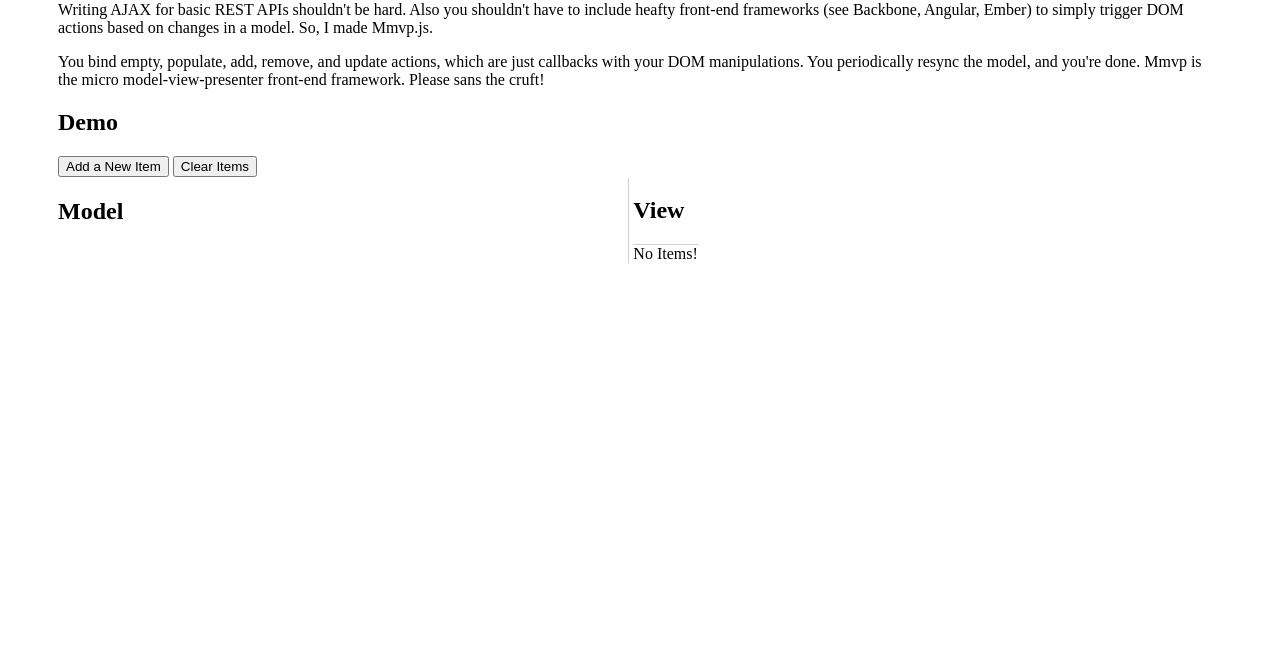
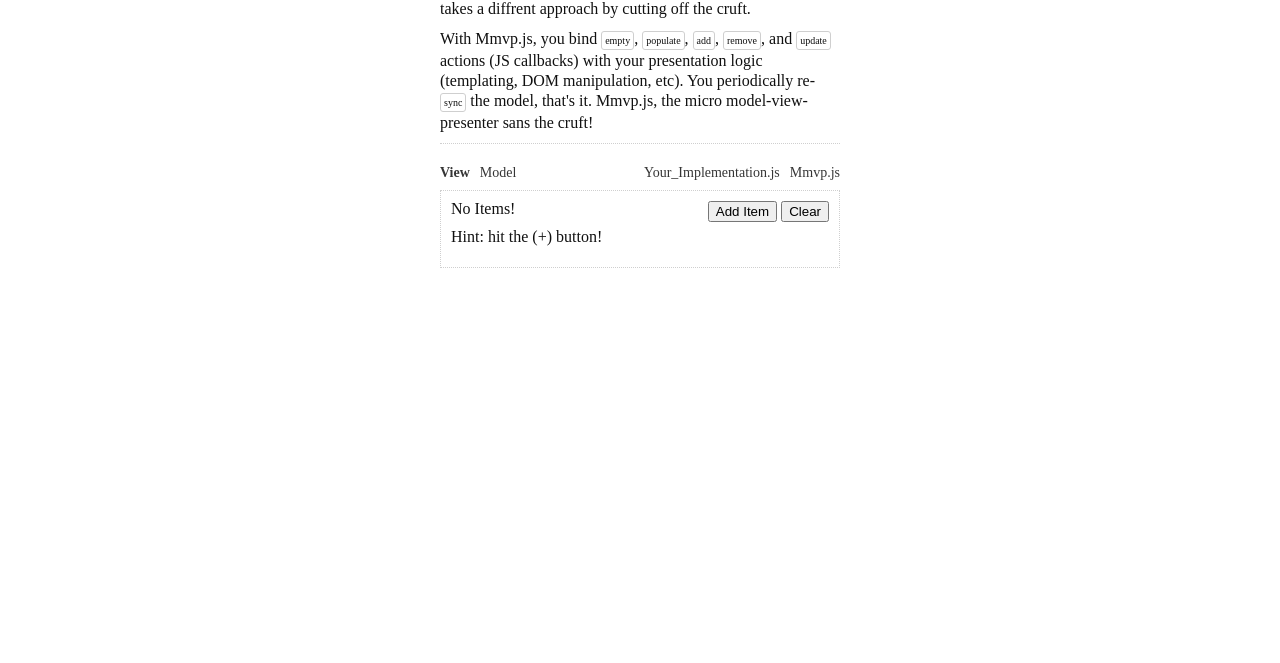
Before and after one commit to mil/Mmvp.js, a plain HTML site: page demo/index.html in a window 1280 px wide. Shown: the part 137-800 px from the top of the page. Drawn offline with Linux system fonts and the light colour scheme; a web font is replaced by a local one.

Commit message:
lots of changes

```diff
--- a/demo/index.html
+++ b/demo/index.html
@@ -12,31 +12,45 @@
 </head>
 
 <body>
-<h1>Mmvp.js</h1>
-<p>Writing AJAX for basic REST APIs shouldn't be hard. Also you shouldn't have to include heafty front-end frameworks (see Backbone, Angular, Ember) to simply trigger DOM actions based on changes in a model. So, I made Mmvp.js.</p>
-<p>You bind empty, populate, add, remove, and update actions, which are just callbacks with your DOM manipulations. You periodically resync the model, and you're done. Mmvp is the micro model-view-presenter front-end framework. Please sans the cruft!</p>
+<nav id='sidebar'>
+  <h1>Mmvp.js</h1>
+  <a href="">Gh</a>
+  <a href="">Minified</a>
+</nav>
+<main>
+<section id="overview">
+  <h2>Overview</h2>
+  <p>Front-end frameworks <sub>(<a href="#">Backbone</a>, <a href="#">Angular</a>, <a href="#">Ember</a>)</sub> in the process of giving you MV* architecture, bundle along things like: DOM manipulation, templating engines, and semantics. Mmvp.js takes a diffrent approach by  cutting off the cruft.</p>
+  <p>With Mmvp.js, you bind <code>empty</code>, <code>populate</code>, <code>add</code>, <code>remove</code>, and <code>update</code> actions (JS callbacks) with your presentation logic (templating, DOM manipulation, etc). You periodically re-<code>sync</code> the model, that's it. Mmvp.js, the micro model-view-presenter sans the cruft!</p>
+</section>
+<section id="demo">
+  <nav>
+    <div class='right'>
+      <h2 class='implementation'>Your_Implementation.js</h2>
+      <h2 class='source'>Mmvp.js</h2>
+    </div>
+    <div class='left'>
+      <h2 class='view active'>View</h2>
+      <h2 class='model'>Model</h2>
+    </div>
+  </nav>
+  <section id='switcher'>
+    <div class='view active'>
+      <div id='buttons'>
+        <button id='add'>Add Item</button>
+        <button id='clear'>Clear</button>
+      </div>
+      <div id="viewpen"></div>
+    </div>
+    <div class='view'>
+    </div>
+    <div class='view'>
+    </div>
+    <div class='view'>
+    </div>
+  </section>
 
-<h2>Demo</h2>
-
-<div id='buttons'>
-  <button id='add'>Add a New Item</button>
-  <button id='clear'>Clear Items</button>
-</div>
-
-
-<div id="wrap">
-  <div id="model">
-    <h2>Model</h2>
-    <div id='visual'>
-    </div>
-  </div>
-
-  <div id="view">
-    <h2>View</h2>
-    <div id="viewpen">
-    </div>
-  </div>
-</div>
+</section>
 
 </body>
 </html>
--- a/demo/js/presenter-example-code.js
+++ b/demo/js/presenter-example-code.js
@@ -17,7 +17,7 @@
 presenter.set_action({
   empty : function() {
     $(presenter_dom_identifier).html(
-      "No Items!"
+      "<h3>No Items!</h3><p>Hint: hit the (+) button!</p>"
     );
   },
   populate : function() {
@@ -56,6 +56,4 @@
   $("button#clear").on("click", function() {
     presenter.sync(model = {});
   });
-
-
 });
--- a/demo/style.css
+++ b/demo/style.css
@@ -1,9 +1,150 @@
+/* reset styles */
+html, body, div, span, applet, object, iframe,
+h1, h2, h3, h4, h5, h6, p, blockquote, pre,
+a, abbr, acronym, address, big, cite, code,
+del, dfn, em, img, ins, kbd, q, s, samp,
+small, strike, strong, sub, sup, tt, var,
+b, u, i, center,
+dl, dt, dd, ol, ul, li,
+fieldset, form, label, legend,
+table, caption, tbody, tfoot, thead, tr, th, td,
+article, aside, canvas, details, embed,
+figure, figcaption, footer, header, hgroup,
+menu, nav, output, ruby, nav, summary,
+time, mark, audio, video { margin: 0; padding: 0; border: 0; font-size: 100%; font: inherit; vertical-align: baseline; }
+article, aside, details, figcaption, figure, footer, header, hgroup, menu, nav, nav { display: block; }
+body { line-height: 1; }
+ol, ul { list-style: none; }
+blockquote, q { quotes: none; }
+blockquote:before, blockquote:after, q:before, q:after { content: ''; content: none; }
+table { border-collapse: collapse; border-spacing: 0; }
+
+/* typography */
+@font-face {
+  font-family: Quattrocento Sans;
+  src: url(ttf/QuattrocentoSans-Regular.ttf);
+}
+@font-face {
+  font-family: Quattrocento Sans;
+  font-weight: bold;
+  src: url(ttf/QuattrocentoSans-Bold.ttf);
+}
+
+/* page styles */
 body {
   padding: 50px;
+  max-width: 400px;
+  margin: 0 auto;
+  font-family: Quattrocento Sans;
+  font-size: 16px;
+  color: #101010;
+  vertical-align: text-bottom;
+}
+
+a {
+  text-decoration: none;
+}
+
+nav#sidebar {
+  padding-right: 20px;
+  float: left;
+  display: inline-block;
+  margin-left: -200px;
+  width: 200px;
+  text-align: right;
+
+  -webkit-box-sizing: border-box;
+  -moz-box-sizing: border-box;
+  box-sizing: border-box;
+}
+nav#sidebar a {
+  display: inline-block;
+  color: #888888;
+  padding: 2px;
+  margin: 2px 0;
+  font-size: 12px;
+  text-decoration: none;
+}
+nav#sidebar a:hover {
+  color: #002369;
+}
+
+h1 {
+  color: #002369;
+  font-size: 20px;
+  font-weight: normal;
 }
 
 h2 {
+  font-size: 14px;
+  font-weight: bold;
 }
+
+
+main {
+  display: inline-block;
+}
+
+main p {
+  margin: 10px 0;
+  line-height: 20px;
+}
+
+main sub {
+  font-size: 0.6em;
+}
+
+main section {
+  margin-bottom: 20px;
+}
+
+main section code {
+  border: 1px solid #cfcfcf;
+  border-radius: 3px;
+  font-size: 10px;
+  padding: 3px;
+}
+
+main section#overview {
+  border-bottom: 1px dotted #cfcfcf;
+}
+
+main section#demo nav {
+  margin-bottom: 10px;
+  clear: both;
+}
+main section#demo nav .right {
+  float: right;
+}
+
+main section#demo nav h2 {
+  display: inline-block;
+  padding: 0 3px;
+  color: #353535;
+  font-weight: normal;
+}
+main section#demo nav h2:first-child {
+  padding-left: 0;
+}
+main section#demo nav h2:last-child {
+  padding-right: 0;
+  border-right: none
+}
+main section#demo nav h2.active {
+  font-weight: bold;
+}
+
+section#switcher {
+  padding: 10px;
+  border: 1px dotted #cfcfcf;
+}
+section#switcher #buttons {
+  float: right;
+}
+
+
+
+
 #wrap {
   overflow: hidden;
 }
@@ -23,3 +164,7 @@
 #wrap #viewpen div {
   display: block;
 }
+/* http://meyerweb.com/eric/tools/css/reset/
+   v2.0 | 20110126
+   License: none (public domain)
+*/
```
